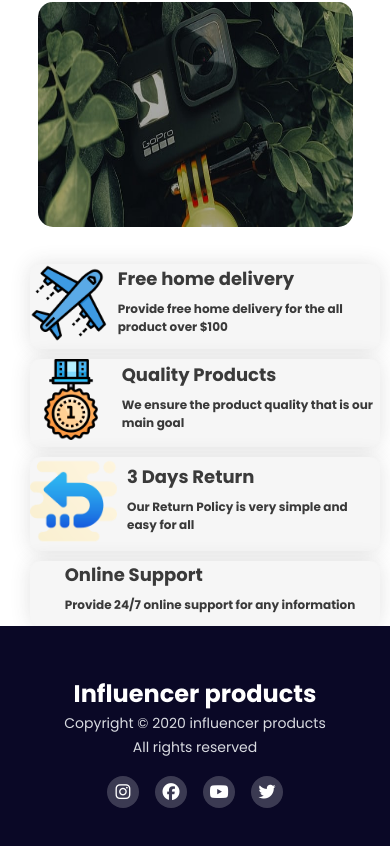
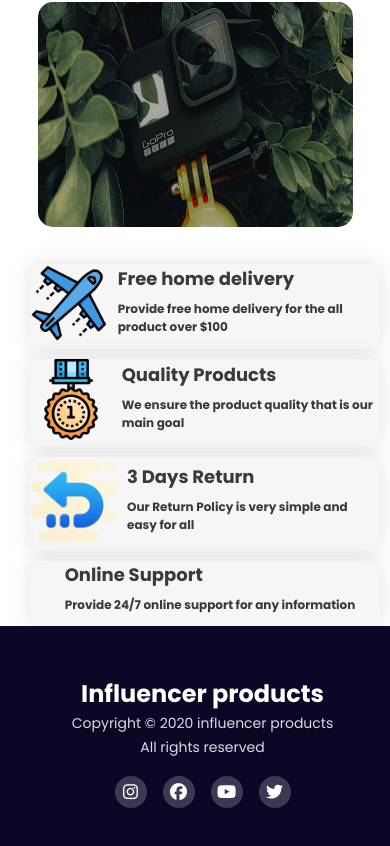
Before and after one commit to mushfiqueyeasir/influencer, a plain HTML site: page index.html in a window 390 px wide. Shown: the part 6236-7082 px from the top of the page. Drawn offline with Linux system fonts and the light colour scheme.

Commit message:
fixed Margin

```diff
--- a/Styles/mobile-style.css
+++ b/Styles/mobile-style.css
@@ -144,6 +144,9 @@
             }
             .service{
                 margin-top: 10px;
+            }
+            footer{
+                margin-right: -15px;
             }
 
 
```
